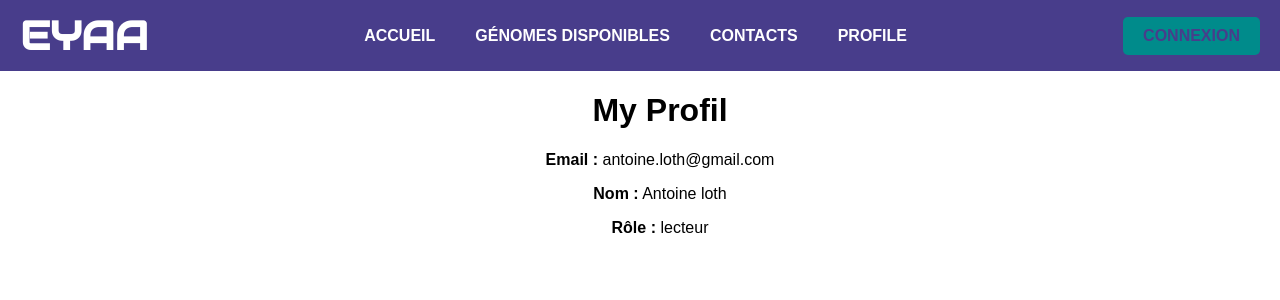
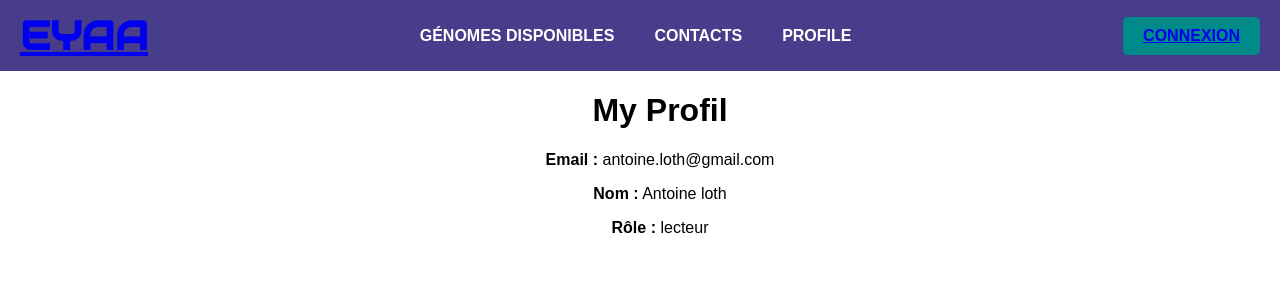
Before and after one commit to Antoine2596/The-EYAA-Project, a Django app: page /profile/ in a window 1280 px wide. Shown: the top 300 px of the page. Run offline with Django 5.2, Linux system fonts and the light colour scheme; a user stored in the database is signed in.

Commit message:
last change

```diff
--- a/EYAA_site/settings.py
+++ b/EYAA_site/settings.py
@@ -121,6 +121,7 @@ USE_TZ = True
 
 STATIC_URL = "static/"
 
+
 # Default primary key field type
 # https://docs.djangoproject.com/en/5.1/ref/settings/#default-auto-field
 
--- a/core/templates/core/base.html
+++ b/core/templates/core/base.html
@@ -4,6 +4,7 @@
 <html lang="fr">
     <head>
         <title>{% block title %}EYAA{% endblock %}</title>
+
         <link rel="stylesheet" href="{% static 'core/style.css' %}">
         <link rel="preconnect" href="https://fonts.googleapis.com">
         <link rel="preconnect" href="https://fonts.gstatic.com" crossorigin>
@@ -11,10 +12,11 @@
     </head>
     <body>
         <header>
-            <div class="site-name">EYAA</div>
+            <div class="site-name">
+                <a href="{% url 'home' %}">EYAA</a>
+            </div>
             <nav class="menu">
                 <ul>
-                    <li><a href="{% url 'home' %}">Accueil</a></li>
                     <li><a href="#genomes">Génomes disponibles</a></li>
                     {% if user.role == "annotateur" %}
                     <li><a href="{% url 'AnnotationPage' %}">Annotations</a></li>
@@ -31,11 +33,4 @@
             {% endblock %}
         </main>
     </body>
-    <style>
-        a {
-            font-size: 16px;
-            color: darkslateblue;
-            text-decoration: none;
-        }
-    </style>
 </html>
--- a/core/templates/core/profile.html
+++ b/core/templates/core/profile.html
@@ -5,6 +5,7 @@
 Accueil - EYAA
 {% endblock %}
 {% block content %}
+<link rel="stylesheet" href="{% static 'core/style.css' %}">
 <div class="contacts">
     <ul style="color: black;">
 
```
